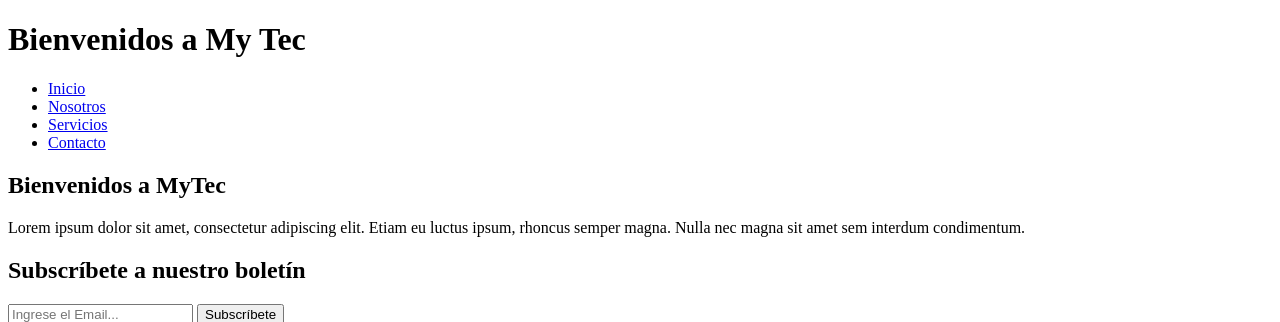
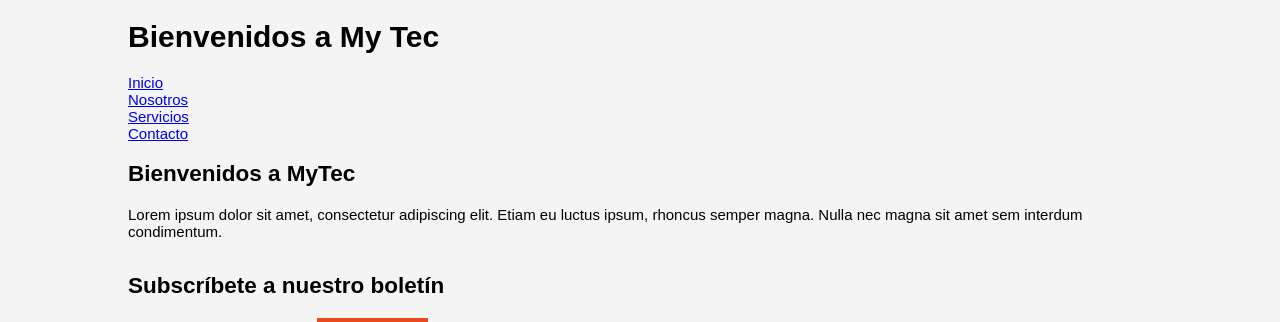
Before and after one commit to IsraelMerlyn/ProyectoMyTec, a PHP site: page / in a window 1280 px wide. Shown: the top 322 px of the page. Run offline with PHP 8.4, Linux system fonts and the light colour scheme.

Commit message:
añadiendo estilos

```diff
--- a/index.php
+++ b/index.php
@@ -4,6 +4,7 @@
     <meta charset="UTF-8">
     <meta name="viewport" content="width=device-width, initial-scale=1.0">
     <title>Document</title>
+    <link rel="stylesheet" href="public/css/estilos.css">
 </head>
 <body>
 <header>
--- a/public/css/estilos.css
+++ b/public/css/estilos.css
@@ -0,0 +1,35 @@
+body{
+    font: 15px Arial, Helvetica,sans-serif;
+    padding:0;
+    margin:0;
+    background-color:#f4f4f4;
+  }
+
+  /* Estilos globales */
+  .contenedor{
+    width:80%;
+    margin:auto;
+    overflow:hidden;
+  }
+
+  ul{
+    margin:0;
+    padding:0;
+  }
+
+  .boton1{
+    height:38px;
+    background:#e8491d;
+    border:0;
+    padding-left: 20px;
+    padding-right:20px;
+    color:#ffffff;
+  }
+
+  .oscuro{
+    padding:15px;
+    background:#35424a;
+    color:#ffffff;
+    margin-top:10px;
+    margin-bottom:10px;
+  }
```
